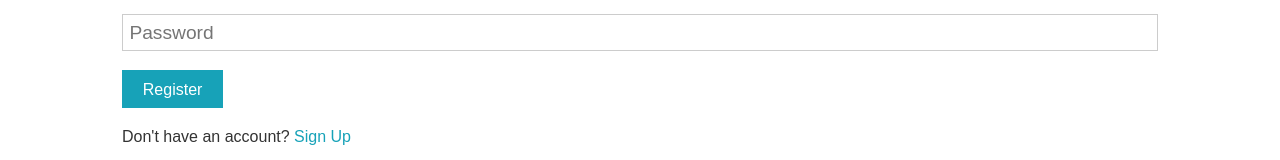
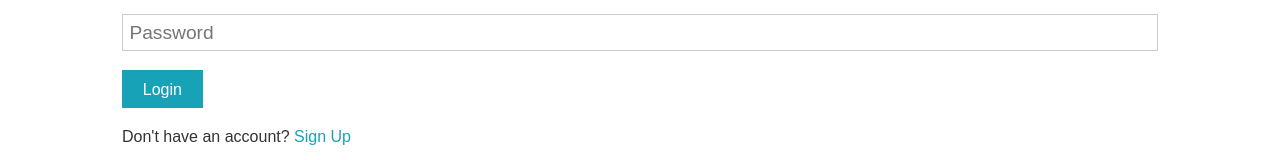
Before and after one commit to shashank2543/DEVCONNECTOR, a React (Create React App) app in the folder client/: page /login in a window 1280 px wide. Shown: the part 269-429 px from the top of the page. Built offline with nearby package versions, Linux system fonts and the light colour scheme; no server answers; the HTML template or start-up script is replaced by a standard one.

Commit message:
Prepare for deploy

```diff
--- a/client/src/components/auth/Login.js
+++ b/client/src/components/auth/Login.js
@@ -40,7 +40,7 @@ const Login = ({login,isAuthenticated}) => {
               value={password} onChange = {e => onChange(e)} required
             />
           </div>
-          <input type="submit" className="btn btn-primary" value="Register" />
+          <input type="submit" className="btn btn-primary" value="Login" />
         </form>
         <p className="my-1">
           Don't have an account? <Link to="/register">Sign Up</Link>
```
